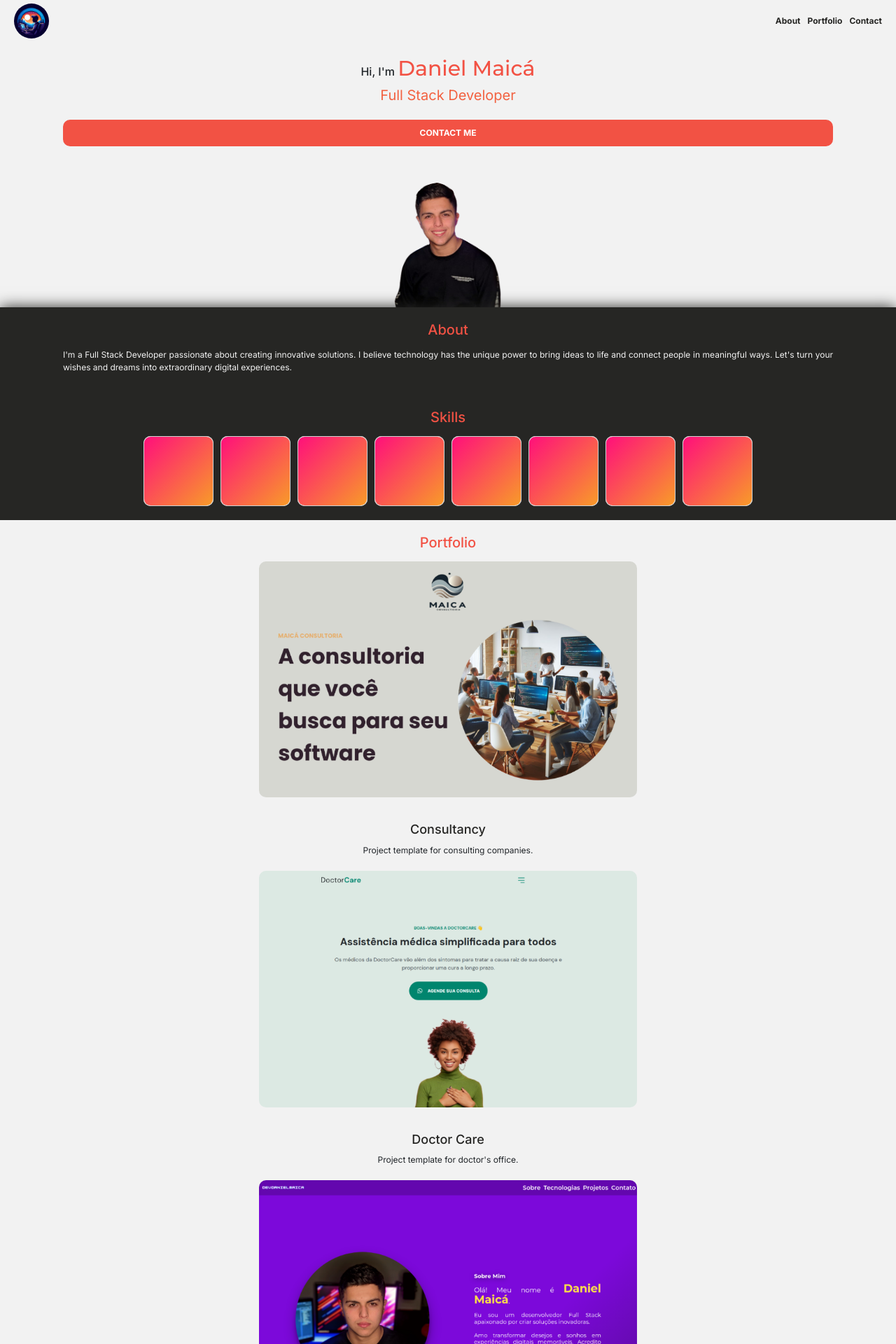
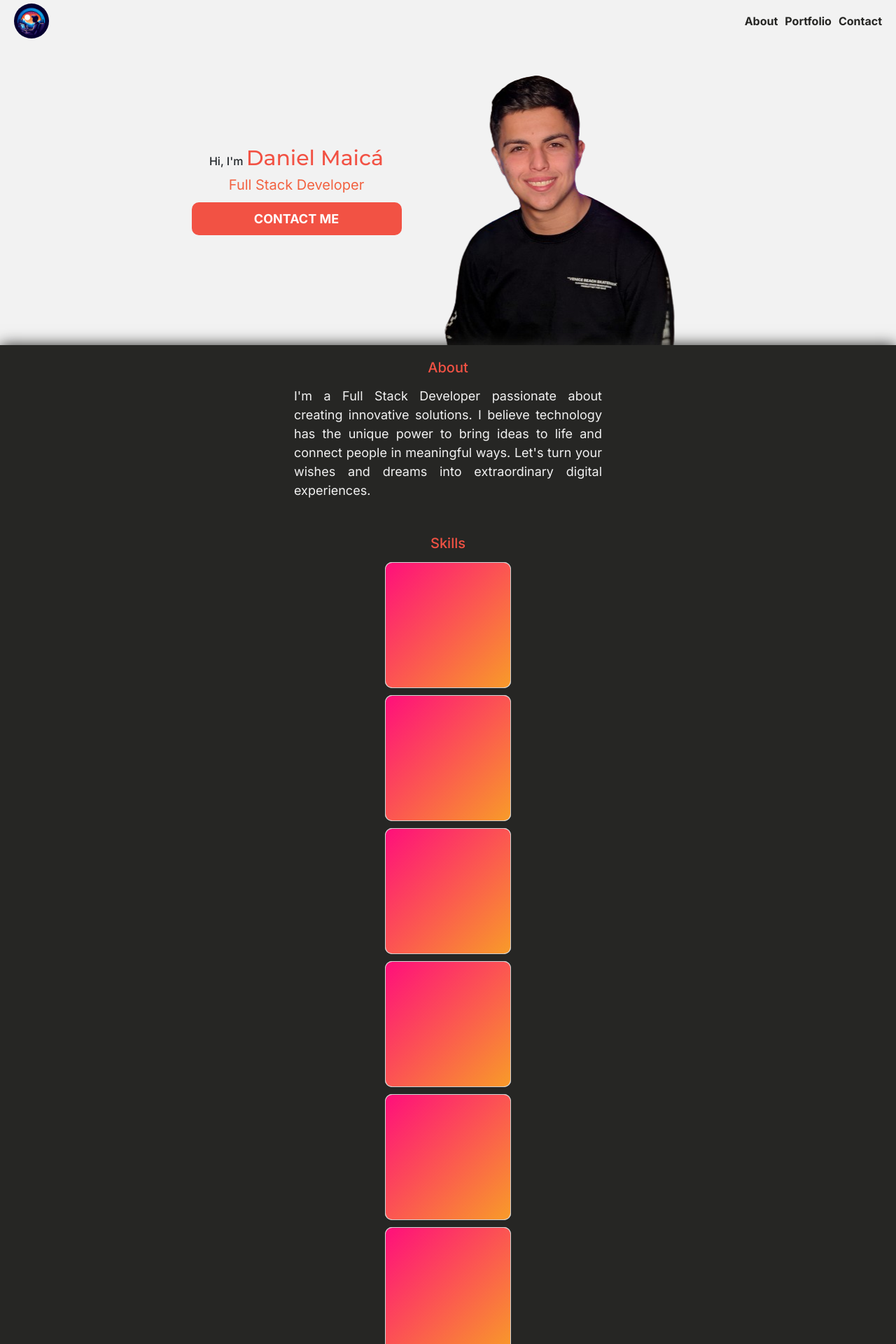
Before and after one commit to danielmaica/dev-daniel-maica, an Angular app: page / in a window 1280 px wide. Shown: the top 1920 px of the page at 70% size. Built offline with nearby package versions, Linux system fonts and the light colour scheme; some icons are missing.

Commit message:
responsivity completed

```diff
--- a/src/app/components/header/header.component.html
+++ b/src/app/components/header/header.component.html
@@ -4,17 +4,17 @@
     <nav>
       <ul>
         <li>
-          <a href="#" rel="noopener noreferrer">
+          <a href="#about" rel="noopener noreferrer">
             About
           </a>
         </li>
           <li>
-            <a href="#" rel="noopener noreferrer">
+            <a href="#portfolio" rel="noopener noreferrer">
               Portfolio
             </a>
           </li>
         <li>
-          <a href="#" rel="noopener noreferrer">
+          <a href="#contact" rel="noopener noreferrer">
             Contact
           </a>
         </li>
--- a/src/app/components/header/header.component.scss
+++ b/src/app/components/header/header.component.scss
@@ -1,7 +1,7 @@
 @import "../../../color-variables.scss";
 
 * {
-  font-size: 1.2rem;
+  font-size: 1.6rem;
 }
 
 header {
@@ -19,6 +19,7 @@ header {
       color: $first-color;
       font-weight: bold;
       transition: all 0.3s ease-in-out;
+      cursor: pointer;
     }
 
     a:hover {
@@ -27,10 +28,14 @@ header {
   }
 }
 
-@media screen and (min-width:480px) {}
+@media screen and (min-width: 480px) {
+}
 
-@media screen and (min-width:600px) {}
+@media screen and (min-width: 600px) {
+}
 
-@media screen and (min-width:768px) {}
+@media screen and (min-width: 768px) {
+}
 
-@media screen and (min-width:992px) {}
+@media screen and (min-width: 992px) {
+}
--- a/src/app/components/header/header.component.ts
+++ b/src/app/components/header/header.component.ts
@@ -1,10 +1,14 @@
 import { NgOptimizedImage } from '@angular/common';
 import { Component } from '@angular/core';
+import { RouterLink } from '@angular/router';
 
 @Component({
   selector: 'app-header',
   standalone: true,
-  imports: [NgOptimizedImage],
+  imports: [
+    NgOptimizedImage,
+    RouterLink
+  ],
   templateUrl: './header.component.html',
   styleUrl: './header.component.scss'
 })
--- a/src/app/components/home/home.component.html
+++ b/src/app/components/home/home.component.html
@@ -3,42 +3,59 @@
   <section class="hero-section">
     <div class="container">
       <h1>Hi, I'm <span id="name">Daniel Maicá</span></h1>
-      <p>
-        Full Stack Developer
-      </p>
+      <p>Full Stack Developer</p>
       <div class="contact">
-        <button class="" role="button">
-          CONTACT ME
-        </button>
+        <a href="https://wa.me/5551992058011?text=Olá,%20gostaria%20de%20obter%20mais%20informações%20sobre%20seus%20serviços" target="_blank" rel="noopener noreferrer">
+          <button role="button">CONTACT ME</button>
+        </a>
         <div class="social-media">
-          <a href="https://github.com/danielmaica" target="_blank" rel="noopener noreferrer">
+          <a
+            href="https://github.com/danielmaica"
+            target="_blank"
+            rel="noopener noreferrer"
+          >
             <i class="ci ci-github ci-2x"></i>
           </a>
-          <a href="https://www.linkedin.com/in/daniel-escobar-maica/" target="_blank" rel="noopener noreferrer">
+          <a
+            href="https://www.linkedin.com/in/daniel-escobar-maica/"
+            target="_blank"
+            rel="noopener noreferrer"
+          >
             <i class="ci ci-linkedin ci-2x"></i>
           </a>
-          <a href="https://www.instagram.com/daniel.maica/" target="_blank" rel="noopener noreferrer">
+          <a
+            href="https://www.instagram.com/daniel.maica/"
+            target="_blank"
+            rel="noopener noreferrer"
+          >
             <i class="ci ci-instagram ci-2x"></i>
           </a>
         </div>
       </div>
     </div>
-    <img class="" ngSrc="assets/perfil.png" alt="Daniel's photo" width="200" height="200" priority>
+    <img
+      class=""
+      ngSrc="assets/perfil.png"
+      alt="Daniel's photo"
+      width="200"
+      height="200"
+      priority
+    />
   </section>
 
-  <section class="about-section">
+  <section class="about-section" id="about">
     <app-about />
   </section>
 
-  <section class="skills-section">
+  <section class="skills-section" id="skills">
     <app-skills />
   </section>
 
-  <section class="portfolio-section">
+  <section class="portfolio-section" id="portfolio">
     <app-portfolio />
   </section>
 
-  <section class="contact-section">
+  <section class="contact-section" id="contact">
     <app-contact />
   </section>
 </main>
--- a/src/app/components/home/home.component.scss
+++ b/src/app/components/home/home.component.scss
@@ -12,21 +12,25 @@ section {
   text-align: center;
   align-items: center;
   overflow: hidden;
+  padding: 0 5rem;
 }
 
 .hero-section {
-  padding: 1rem 1rem 0rem 1rem;
+  display: flex;
+  justify-content: center;
+  align-items: center;
 
   .container {
     display: flex;
     flex-direction: column;
+    margin: 0;
     padding: 1rem;
 
     h1 {
       font-size: 1.6rem;
 
       span {
-        font-family: 'Montserrat', sans-serif;
+        font-family: "Montserrat", sans-serif;
         font-size: 3rem;
         color: $fourth-color;
       }
@@ -42,12 +46,12 @@ section {
     display: flex;
     flex-direction: column;
     gap: 1rem;
-    padding: 1rem;
 
     button {
       border: none;
       border-radius: 1rem;
       background-color: $fourth-color;
+      width: 100%;
       color: #fff;
       font-weight: bold;
       padding: 1rem;
@@ -74,6 +78,10 @@ section {
       }
     }
   }
+
+  img {
+    height: auto;
+  }
 }
 
 .about-section {
@@ -85,17 +93,58 @@ section {
   background-color: $first-color;
 }
 
-// Small devices (landscape phones, 576px and up)
-@media (min-width: 576px) {  }
+// Medium devices (tablets, 768px and up)
+@media (min-width: 768px) {
+  main {
+    font-size: 1.6rem;
+  }
 
-// Medium devices (tablets, 768px and up)
-@media (min-width: 768px) {  }
+  section {
+    padding: 0 9rem;
+  }
 
-// Large devices (desktops, 992px and up)
-@media (min-width: 992px) {  }
+  .hero-section {
+    flex-direction: row;
+
+    .contact {
+      button {
+        width: 30rem;
+      }
+    }
+
+    img {
+      width: 50rem;
+    }
+  }
+}
 
 // X-Large devices (large desktops, 1200px and up)
-@media (min-width: 1200px) {  }
+@media (min-width: 1200px) {
+  main {
+    font-size: 1.8rem;
+  }
+
+  section {
+    padding: 0 40rem;
+  }
+
+  .hero-section {
+    .contact {
+      button {
+        width: 80%;
+        min-width: 30rem;
+      }
+    }
+
+    img {
+      width: 50rem;
+    }
+  }
+}
 
 // XX-Large devices (larger desktops, 1400px and up)
-@media (min-width: 1400px) {  }
+@media (min-width: 1400px) {
+  section {
+    padding: 0 20rem;
+  }
+}
--- a/src/app/components/portfolio/portfolio.component.html
+++ b/src/app/components/portfolio/portfolio.component.html
@@ -2,37 +2,50 @@
   <h2>Portfolio</h2>
   <ul class="projects">
     <li class="project">
-      <a href="https://landing-page-consultoria.vercel.app/" target="_blank" rel="noopener noreferrer">
-        <div class="front-link">
-          <img class="" src="assets/project-consultoria.png" alt="project consultancy">
-        </div>
-        <div class="back-link">
-          <span>see more</span>
-        </div>
+      <a
+        href="https://landing-page-consultoria.vercel.app/"
+        target="_blank"
+        rel="noopener noreferrer"
+      >
+        <img
+          class="front-link"
+          src="assets/project-consultoria.png"
+          alt="project consultancy"
+        />
+
+        <span class="back-link">see more</span>
       </a>
       <h4>Consultancy</h4>
       <p>Project template for consulting companies.</p>
     </li>
     <li class="project">
-      <a href="https://doctor-care-snowy.vercel.app/" target="_blank" rel="noopener noreferrer">
-        <div class="front-link">
-          <img class="" src="assets/project-doctor-care.png" alt="project consultancy">
-        </div>
-        <div class="back-link">
-          <span>see more</span>
-        </div>
+      <a
+        href="https://doctor-care-snowy.vercel.app/"
+        target="_blank"
+        rel="noopener noreferrer"
+      >
+        <img
+          class="front-link"
+          src="assets/project-doctor-care.png"
+          alt="project consultancy"
+        />
+        <span class="back-link">see more</span>
       </a>
       <h4>Doctor Care</h4>
       <p>Project template for doctor's office.</p>
     </li>
     <li class="project">
-      <a href="https://danielmaicadev.vercel.app/" target="_blank" rel="noopener noreferrer">
-        <div class="front-link">
-          <img class="" src="assets/project-portfolio.png" alt="project consultancy">
-        </div>
-        <div class="back-link">
-          <span>see more</span>
-        </div>
+      <a
+        href="https://danielmaicadev.vercel.app/"
+        target="_blank"
+        rel="noopener noreferrer"
+      >
+        <img
+          class="front-link"
+          src="assets/project-portfolio.png"
+          alt="project consultancy"
+        />
+        <span class="back-link">see more</span>
       </a>
       <h4>Portfolio</h4>
       <p>Project template for personal portfolio.</p>
--- a/src/app/components/portfolio/portfolio.component.scss
+++ b/src/app/components/portfolio/portfolio.component.scss
@@ -1,9 +1,11 @@
-@import '../../../color-variables.scss';
+@import "../../../color-variables.scss";
 
 .container {
   display: flex;
   flex-direction: column;
-  padding: 2rem;
+  justify-content: center;
+  align-items: center;
+  padding: 2rem 0;
   gap: 1rem;
 
   h2 {
@@ -11,10 +13,18 @@
     color: $fourth-color;
   }
 
+  ul {
+    display: flex;
+    flex-direction: column;
+    justify-content: center;
+  }
+
   .projects {
     display: flex;
+    width: 100%;
     flex-wrap: wrap;
     justify-content: center;
+    align-items: center;
     gap: 1rem;
     padding: 0;
     text-align: center;
@@ -22,7 +32,9 @@
     .project {
       display: flex;
       flex-direction: column;
-      gap: 0.5rem;
+      align-items: center;
+      justify-content: center;
+      gap: 0.2rem;
 
       a {
         display: flex;
@@ -30,13 +42,13 @@
         align-items: center;
         justify-content: center;
         text-align: center;
+        width: 100%;
         padding: 0;
         margin: 0;
         color: $first-color;
 
         img {
-          width: 90%;
-          max-width: 60rem;
+          width: 100%;
           border-radius: 1rem;
           transition: all 1s;
         }
@@ -54,17 +66,15 @@
           text-align: center;
           background: transparent;
           transform: translateY(-20rem);
-
-          span {
-            font-family: 'Montserrat', sans-serif;
+          font-family: "Montserrat", sans-serif;
           color: $third-color;
           background: transparent;
           font-weight: 700;
-            text-shadow: rgba(0, 0, 0, 0.19) 0px 10px 20px, rgba(0, 0, 0, 0.23) 0px 6px 6px;
+          text-shadow: rgba(0, 0, 0, 0.19) 0px 10px 20px,
+            rgba(0, 0, 0, 0.23) 0px 6px 6px;
           opacity: 0;
           transition: all 0.5s ease-in-out;
           font-size: 2rem;
-          }
         }
       }
 
@@ -74,10 +84,7 @@
         .back-link {
           z-index: 2;
           opacity: 100;
-
-          span {
           opacity: 100;
-          }
         }
 
         img {
@@ -90,7 +97,13 @@
         font-size: 1.8rem;
         color: $first-color;
       }
-
     }
   }
 }
+
+// X-Large devices (large desktops, 1200px and up)
+@media (min-width: 1200px) {
+  .projects {
+    flex-direction: row;
+  }
+}
--- a/src/app/components/skills/skill-card/skill-card.component.scss
+++ b/src/app/components/skills/skill-card/skill-card.component.scss
@@ -87,3 +87,11 @@
 .card:hover .img-content svg {
   fill: transparent;
 }
+
+// X-Large devices (large desktops, 1200px and up)
+@media (min-width: 1200px) {
+  .card-container {
+    width: 18rem;
+    height: 18rem;
+  }
+}
--- a/src/app/components/skills/skills.component.scss
+++ b/src/app/components/skills/skills.component.scss
@@ -20,6 +20,7 @@
     display: flex;
     flex-wrap: wrap;
     justify-content: center;
+    align-items: center;
     gap: 1rem;
     overflow: scroll;
     // scroll-snap-type: x mandatory;
@@ -39,3 +40,14 @@
     background-color: $fifth-color;
   }
 }
+
+// Medium devices (tablets, 768px and up)
+@media (min-width: 768px) {
+  .skill-cards {
+    padding: 0 8rem;
+  }
+}
+
+// X-Large devices (large desktops, 1200px and up)
+@media (min-width: 1200px) {
+}
```
Also changed, not shown: src/app/components/about/about.component.scss (+3 -8 lines). Lines whose indentation alone changed are shown as unchanged.
